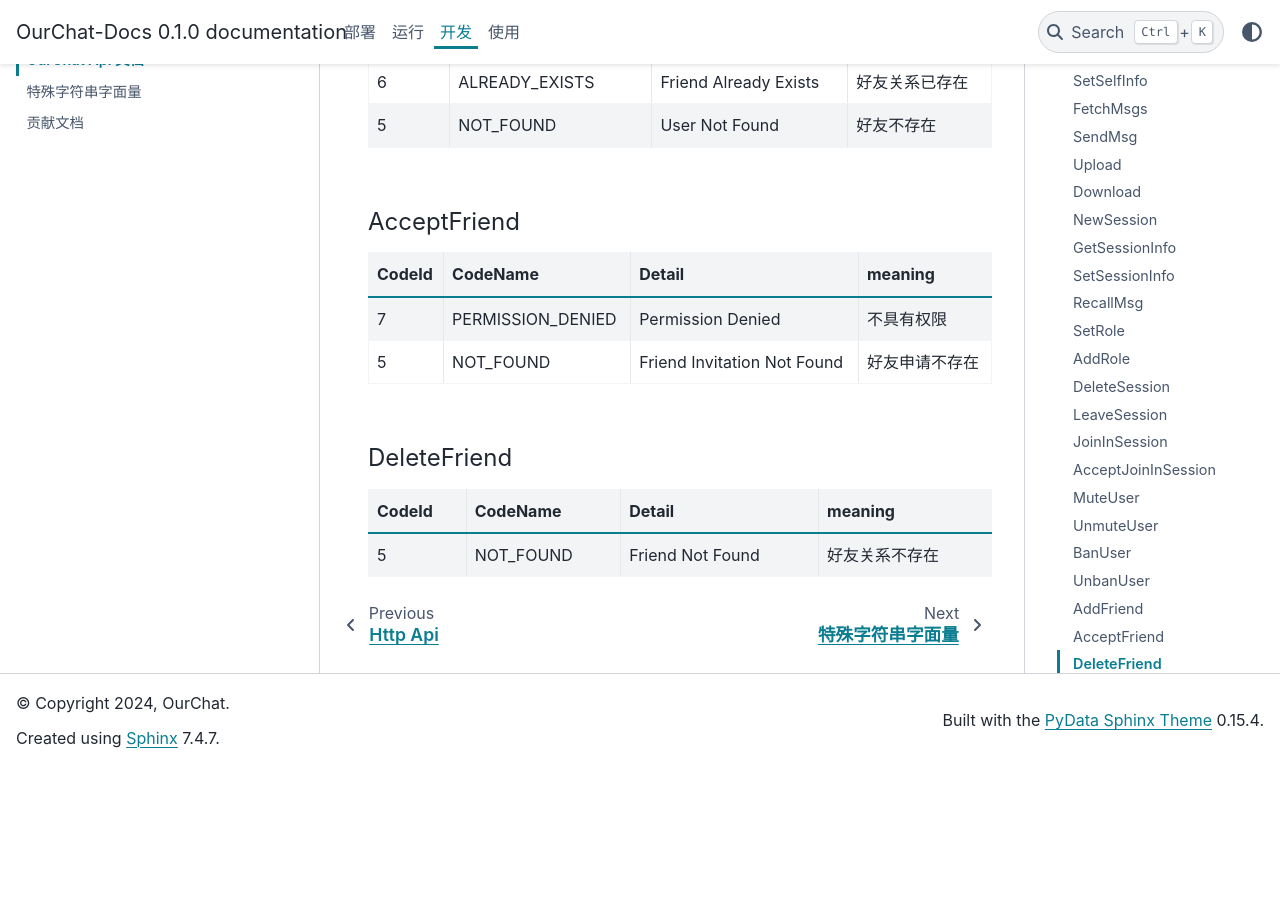
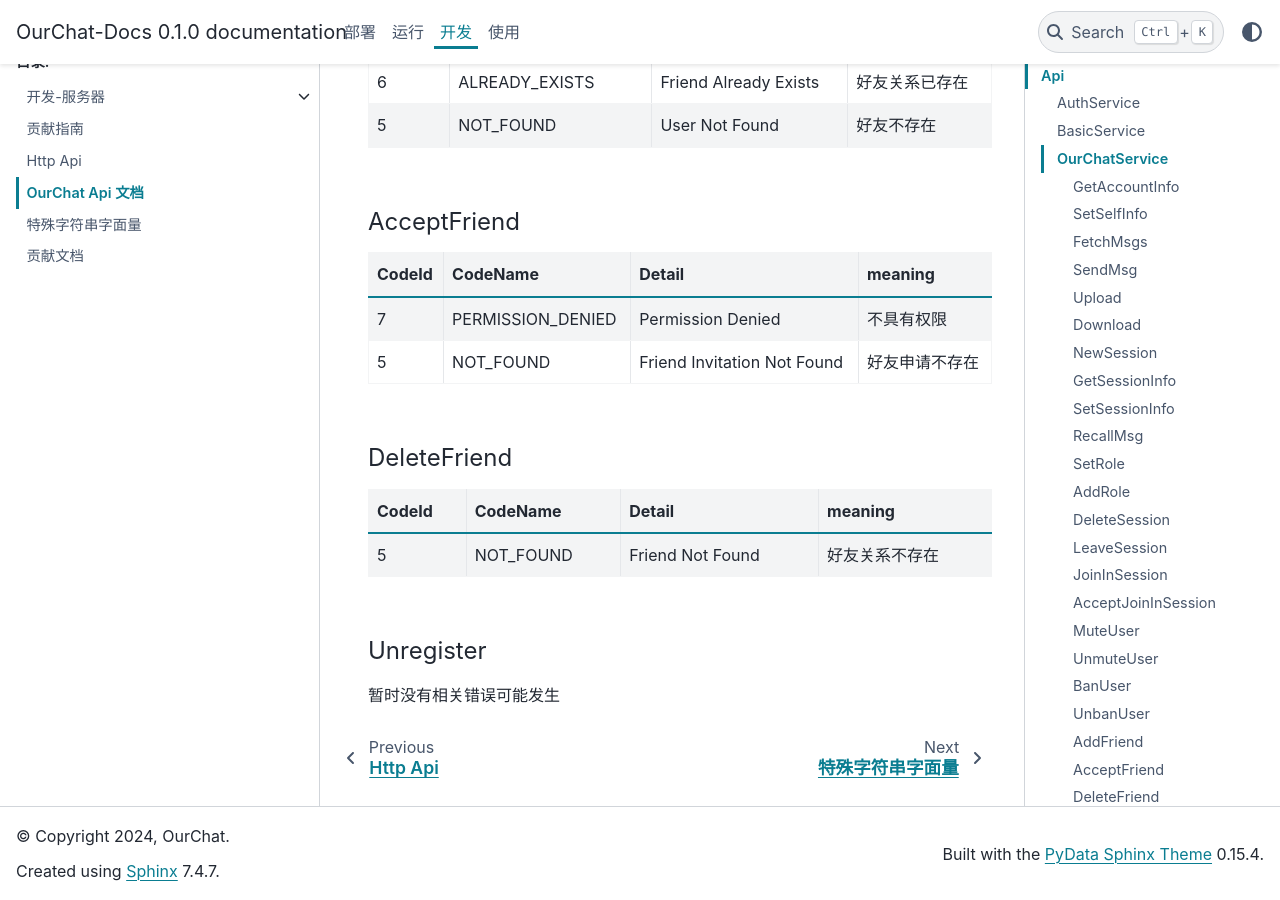
Before and after one commit to SkyUOI/OurChat-Docs, a Sphinx documentation site: the page built from docs/source/docs/development/api.md, in a window 1280 px wide and 900 px high, scrolled down 8694 px. Built offline with Sphinx 7.4.7 and the PyData theme 0.15.4, drawn with Linux system fonts in a browser that asks for light colours; before the commit the page ends 9461 px from its top, so only the background shows below that.

Commit message:
add unregister

```diff
--- a/docs/source/docs/development/api.md
+++ b/docs/source/docs/development/api.md
@@ -268,3 +268,7 @@
 | CodeId | CodeName  | Detail           | meaning        |
 | :----- | :-------- | :--------------- | :------------- |
 | 5      | NOT_FOUND | Friend Not Found | 好友关系不存在 |
+
+#### Unregister
+
+暂时没有相关错误可能发生
```
